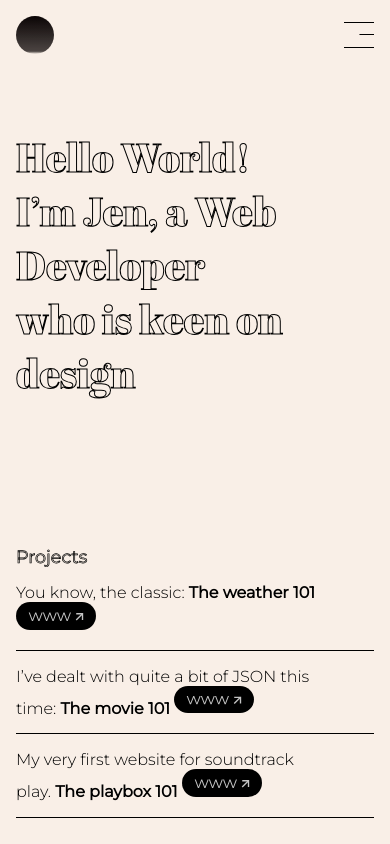
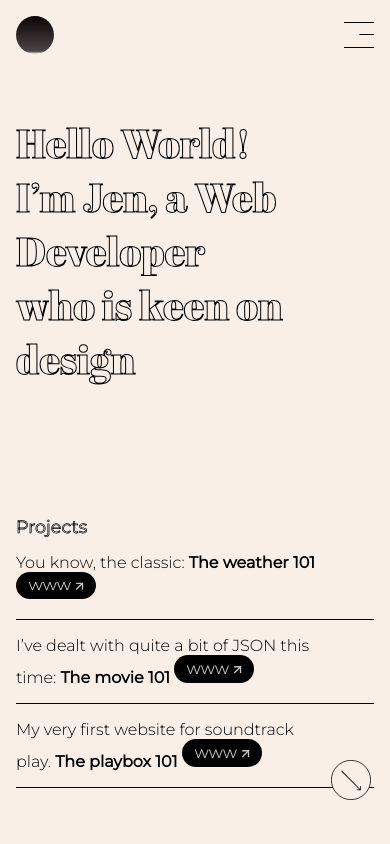
Before and after one commit to JenSeoul/portfolio-project, a plain HTML site: page public/index.html in a window 390 px wide. Shown: the top 844 px of the page. Drawn offline with Linux system fonts and the light colour scheme.

Commit message:
add scroll button

```diff
--- a/css/about.css
+++ b/css/about.css
@@ -2,8 +2,11 @@
 .container {
   max-width: 1200px;
   margin: 0 auto;
+  width: 100%;
+  height: 100%;
   padding: 0;
-  overflow: auto;
+  overflow-y: scroll;
+  scroll-behavior: smooth;
 }
 
 .outstroke {
--- a/css/style.css
+++ b/css/style.css
@@ -2,8 +2,11 @@
 .container {
   max-width: 1200px;
   margin: 0 auto;
+  width: 100%;
+  height: 100%;
   padding: 0;
-  overflow: auto;
+  overflow-y: scroll;
+  scroll-behavior: smooth;
 }
 
 .outstroke {
@@ -29,6 +32,10 @@
           box-sizing: border-box;
   padding: 0;
   margin: 0;
+}
+
+html {
+  scroll-behavior: smooth;
 }
 
 body {
@@ -225,6 +232,13 @@ header .mobilenav {
   margin: 0 1em;
 }
 
+.scrollbutton {
+  position: absolute;
+  cursor: pointer;
+  top: 90vh;
+  right: 5vw;
+}
+
 footer {
   display: -webkit-box;
   display: -ms-flexbox;
@@ -316,9 +330,9 @@ footer .footer-content p {
 
 @media (max-width: 768px) {
   header {
-    position: -webkit-sticky;
-    position: sticky;
     top: 0;
+    position: fixed;
+    width: 100%;
   }
   header nav {
     display: none;
@@ -341,8 +355,6 @@ footer .footer-content p {
     position: absolute;
     z-index: 1;
     display: none;
-    -webkit-transition: 1s all ease;
-    transition: 1s all ease;
     margin-left: -3em;
     padding: .5em;
     -webkit-box-align: center;
@@ -370,7 +382,7 @@ footer .footer-content p {
   }
   .home-main-section .hero-home p {
     font-size: 2.5rem;
-    margin: 1em 0;
+    margin: 2.5em 0 1em 0;
   }
   .home-main-section .projects-home {
     display: -webkit-box;
--- a/public/index.html
+++ b/public/index.html
@@ -6,7 +6,8 @@
     <title>Jen's Portfolio</title>
     <link rel="stylesheet" href="/css/style.css">
 </head>
-<body id="body" class="flex-column container">
+<body id="body" class="flex-column">
+        <div class="container">
             <header>
                 <div class="logo">
                     <a href="index.html"><img src="./images/Ellipse1.svg" alt="webdesign-portfolio" width="38"></a>
@@ -82,6 +83,8 @@
                     You can email me directly at <a href="mailto:n.waves429@gmail.com"><img src="./images/emailbutton.svg" alt="webdevelopment" class="buttonlink"></a></p>
                 </div>
             </footer>
+        </div>
+        <div id="scroll" class="scrollbutton"><img src="./images/scrollbutton.svg" alt="fullpagescroll" width="40px"></div>
 <script src="main.js">
 
 </script>
--- a/public/main.js
+++ b/public/main.js
@@ -1,14 +1,16 @@
 const about = document.getElementById('about');
 const mobileAbout = document.getElementById('mobile-about');
 const body = document.getElementById('body');
-const burgerMenu = document.getElementById('burgermenu')
+const burgerMenu = document.getElementById('burgermenu');
 let   isOpen = false;
+const scrollButton = document.getElementById('scroll');
 
 about.addEventListener('click', changePage);
 mobileAbout.addEventListener('click', changePage);
 burgerMenu.addEventListener('click', toggleNav);
-
-
+scrollButton.addEventListener('click', ()=>{
+    window.scrollTo(0, 1100);
+});
 
 function toggleNav(e){
     e.preventDefault();
@@ -32,9 +34,16 @@ function changePage(){
         <a href="index.html"><img src="./images/Ellipse1.svg" alt="webdesign-portfolio" width="38"></a>
     </div>
     <nav>
-        <a href="/" class="nav-menu outstroke">About</a>
+        <a class="nav-menu outstroke">About</a>
         <a href="mailto:n.waves429@gmail.com" class="nav-menu outstroke">Hire me</a>
     </nav>
+    <div class="mobilenav">
+    <img src="/public/images/burgermenu.svg" alt="burgermenu" id="burgermenu">
+    <div id="mobile-wrapper"class="navwrapper">
+        <a href="#" id="mobile-about" class="inactive">About</a>
+        <a href="mailto:n.waves429@gmail.com" class="inactive">Hire me</a>
+    </div>
+    </div>
     </header>
     <div class="aboutmain">
     <div class="aboutitems center">
```
Also changed, not shown: public/images/scrollbutton.svg (added). Lines whose indentation alone changed are shown as unchanged.
